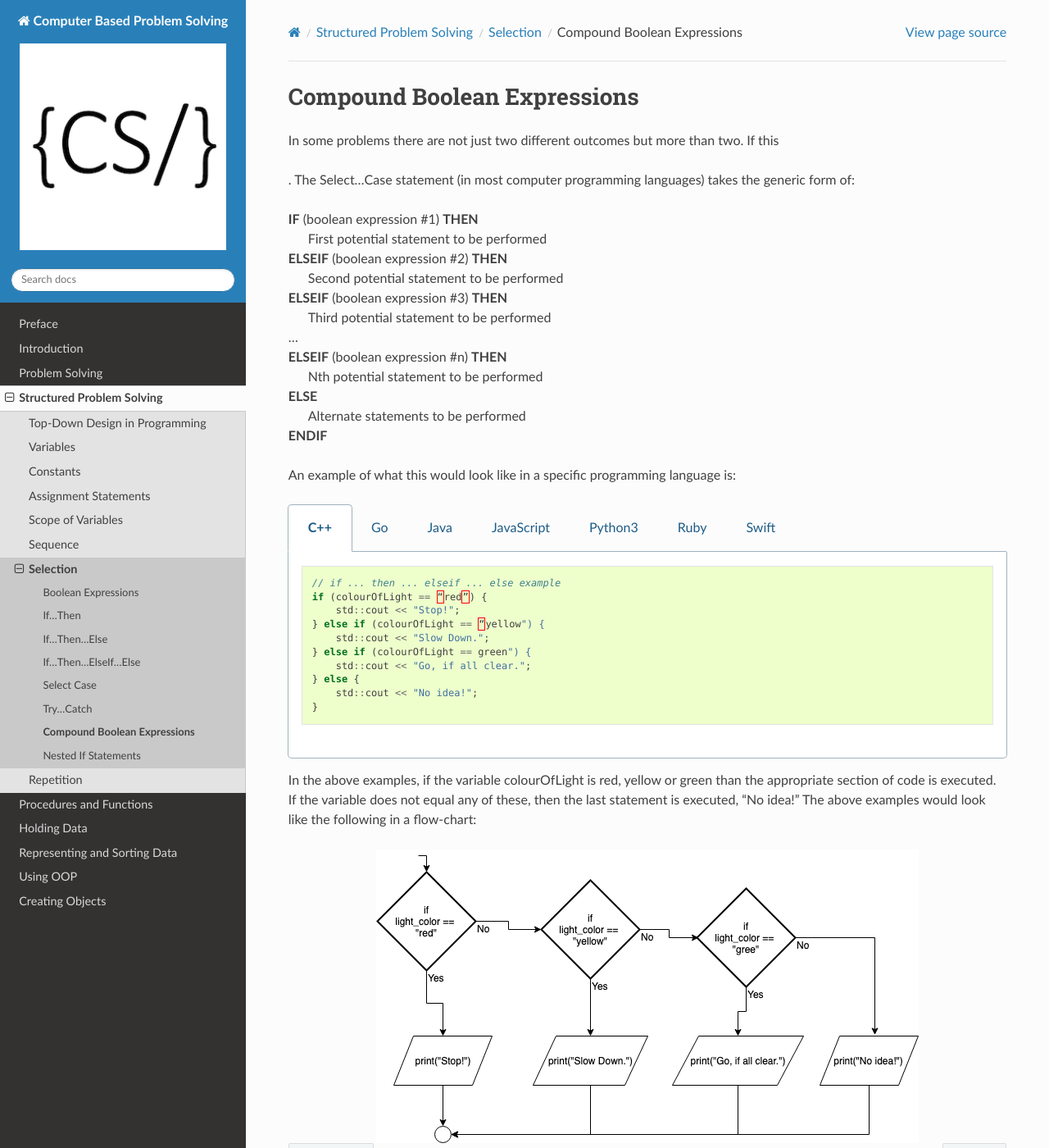
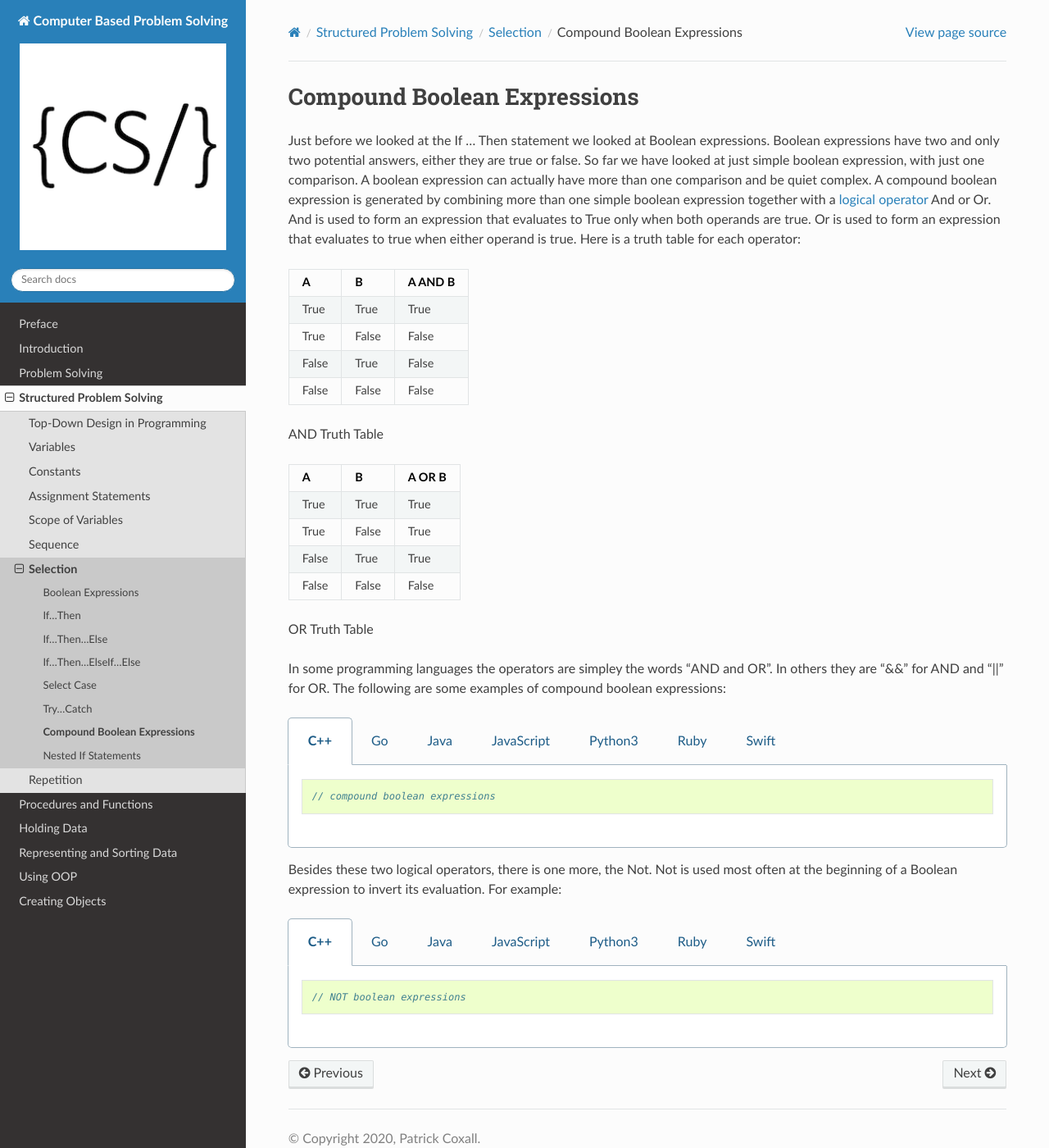
Before and after one commit to Mr-Coxall/Computer-Based-Problem-Solving, a Sphinx documentation site: the page built from docs/structured-problem-solving/compound-boolean-expressions.rst, in a window 1280 px wide and 1400 px high. Shown: the whole window at 82% size. Built offline with Sphinx 7.4.7 and the Read the Docs theme 2.0.0, drawn with Linux system fonts in a browser that asks for light colours; pages that are not in the unit, such as notebooks, are missing from menus.

```diff
--- a/docs/structured-problem-solving/compound-boolean-expressions.rst
+++ b/docs/structured-problem-solving/compound-boolean-expressions.rst
@@ -3,25 +3,35 @@
 Compound Boolean Expressions
 ============================
 
-In some problems there are not just two different outcomes but more than two. If this
+Just before we looked at the If … Then statement we looked at Boolean expressions. Boolean expressions have two and only two potential answers, either they are true or false. So far we have looked at just simple boolean expression, with just one comparison. A boolean expression can actually have more than one comparison and be quiet complex. A compound boolean expression is generated by combining more than one simple boolean expression together with a  `logical operator <https://en.wikipedia.org/wiki/Logical_connective>`_ And or Or. And is used to form an expression that evaluates to True only when both operands are true. Or is used to form an expression that evaluates to true when either operand is true. Here is a truth table for each operator:
 
-. The Select…Case statement (in most computer programming languages) takes the generic form of:
++-------+-------+---------+
+|   A   |   B   | A AND B |
++=======+=======+=========+
+| True  | True  |  True   |
++-------+-------+---------+
+| True  | False |  False  |
++-------+-------+---------+
+| False | True  |  False  |
++-------+-------+---------+
+| False | False |  False  |
++-------+-------+---------+
+AND Truth Table
 
++-------+-------+---------+
+|   A   |   B   | A OR B  |
++=======+=======+=========+
+| True  | True  |  True   |
++-------+-------+---------+
+| True  | False |  True   |
++-------+-------+---------+
+| False | True  |  True   |
++-------+-------+---------+
+| False | False |  False  |
++-------+-------+---------+
+OR Truth Table
 
-| **IF** (boolean expression #1) **THEN**
-|    First potential statement to be performed
-| **ELSEIF** (boolean expression #2) **THEN**
-|    Second potential statement to be performed
-| **ELSEIF** (boolean expression #3) **THEN**
-|    Third potential statement to be performed
-| ...
-| **ELSEIF** (boolean expression #n) **THEN**
-|    Nth potential statement to be performed
-| **ELSE**
-|    Alternate statements to be performed
-| **ENDIF**
-
-An example of what this would look like in a specific programming language is:
+In some programming languages the operators are simpley the words “AND and OR”. In others they are “&&” for AND and “||” for OR. The following are some examples of compound boolean expressions:
 
 .. tabs::
 
@@ -29,65 +39,88 @@ An example of what this would look like in a specific programming language is:
 
     .. code-block:: C++
 
-      // if ... then ... elseif ... else example
-      if (colourOfLight == “red”) {
-          std::cout << "Stop!";
-      } else if (colourOfLight == “yellow") {
-          std::cout << "Slow Down.";
-      } else if (colourOfLight == green") {
-          std::cout << "Go, if all clear.";
-      } else {
-          std::cout << "No idea!";
-      }
+      // compound boolean expressions
 
   .. group-tab:: Go
 
     .. code-block:: Go
 
-      // if ... then ... elseif ... else example
+      // compound boolean expressions
 
   .. group-tab:: Java
 
     .. code-block:: Java
 
-      // if ... then ... elseif ... else example
+      // compound boolean expressions
 
   .. group-tab:: JavaScript
 
     .. code-block:: JavaScript
 
-      // if ... then ... elseif ... else example
+      // compound boolean expressions
 
   .. group-tab:: Python3
 
     .. code-block:: Python
 
-      # if ... then ... elseif ... else example
-      if colour_of_light == “red”) {
-          print("Stop!")
-      } elif (colour_of_light == “yellow") {
-          print("Slow Down.")
-      } elif (colour_of_light == green") {
-          print("Go, if all clear.")
-      } else {
-          print("No idea!")
-      }
+      # compound boolean expressions
+
 
   .. group-tab:: Ruby
 
     .. code-block:: Ruby
 
-      // if ... then ... elseif ... else example
+      // compound boolean expressions
 
   .. group-tab:: Swift
 
     .. code-block:: Swift
 
-      // if ... then ... elseif ... else example
+      // compound boolean expressions
 
 
-In the above examples, if the variable colourOfLight is red, yellow or green than the appropriate section of code is executed. If the variable does not equal any of these, then the last statement is executed, “No idea!” The above examples would look like the following in a flow-chart:
+Besides these two logical operators, there is one more, the Not. Not is used most often at the beginning of a Boolean expression to invert its evaluation. For example:
 
-.. image:: ./images/if-then-elseif-else.png
-   :alt: If…Then…ElseIf…Else flowchart
-   :align: center
+.. tabs::
+
+  .. group-tab:: C++
+
+    .. code-block:: C++
+
+      // NOT boolean expressions
+
+  .. group-tab:: Go
+
+    .. code-block:: Go
+
+      // NOT boolean expressions
+
+  .. group-tab:: Java
+
+    .. code-block:: Java
+
+      // NOT boolean expressions
+
+  .. group-tab:: JavaScript
+
+    .. code-block:: JavaScript
+
+      // NOT boolean expressions
+
+  .. group-tab:: Python3
+
+    .. code-block:: Python
+
+      # NOT boolean expressions
+
+  .. group-tab:: Ruby
+
+    .. code-block:: Ruby
+
+      // NOT boolean expressions
+
+  .. group-tab:: Swift
+
+    .. code-block:: Swift
+
+      // NOT boolean expressions
```
